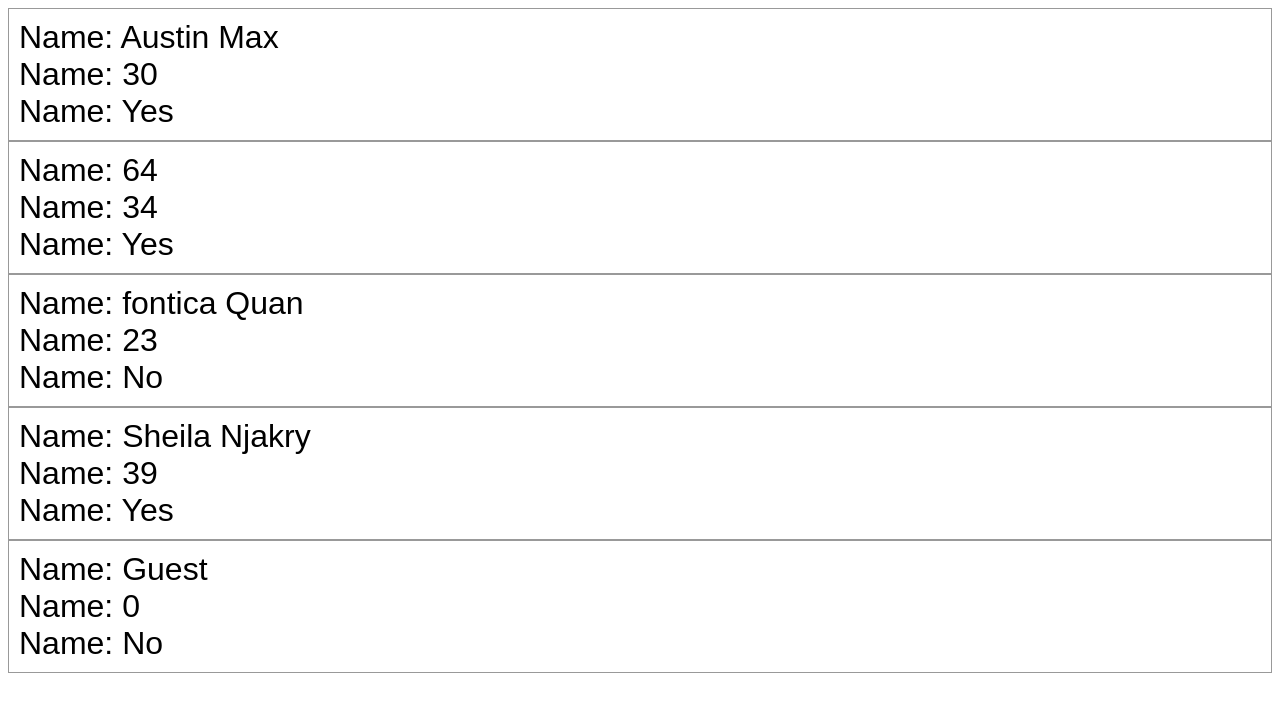
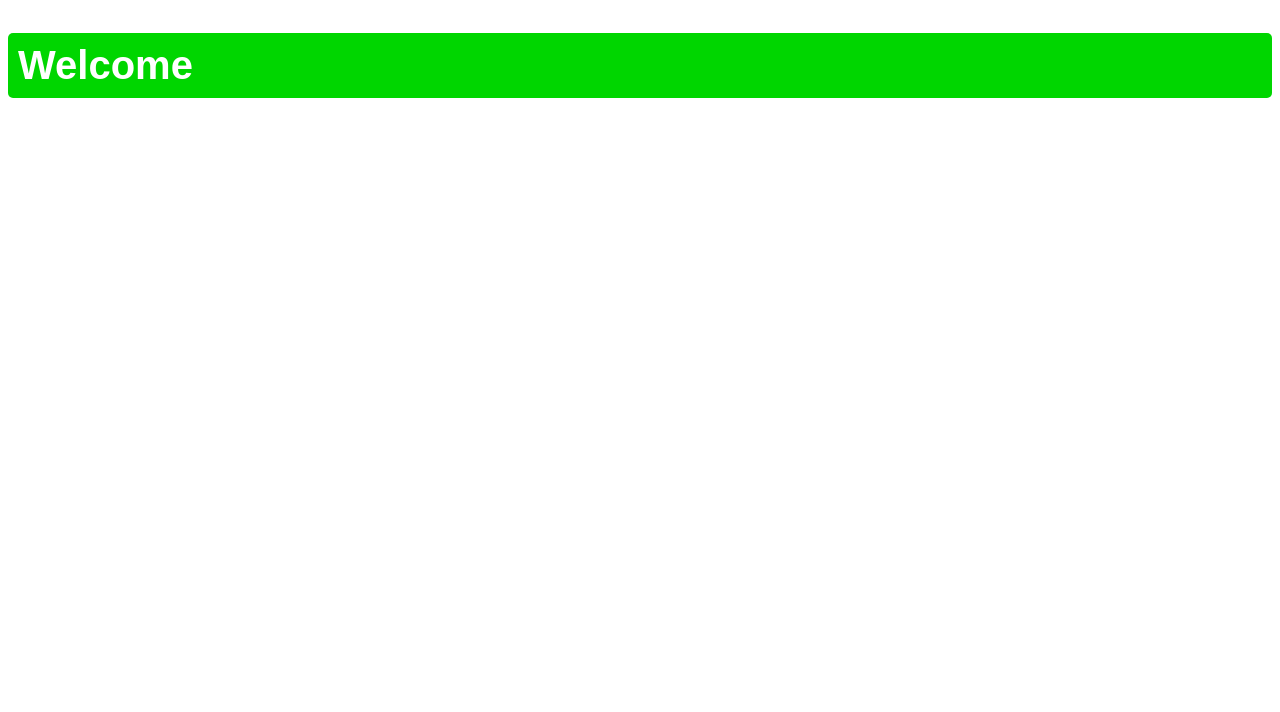
Before and after one commit to austin0x1A4/reactApp, a React (Vite) app in the folder frontend/: page / in a window 1280 px wide. Shown: the top 712 px of the page. Built offline with nearby package versions, Linux system fonts and the light colour scheme.

Commit message:
Conditional rendering

```diff
--- a/frontend/src/App.jsx
+++ b/frontend/src/App.jsx
@@ -1,14 +1,11 @@
-import Student from './Student.jsx'
+import UserGreeting from './UserGreeting.jsx'
 
 
 function App() {
   return(
     <>
-    <Student name='Austin Max' age="30" isStudent={true} />
-    <Student name='64' age="34" isStudent={true} />
-    <Student name='fontica Quan' age="23" isStudent={false} />
-    <Student name='Sheila Njakry' age="39" isStudent={true} />
-    <Student />
+    <UserGreeting isLoggedIn={true} username="" />
+
 
     </>
 
--- /dev/null
+++ b/frontend/src/UserGreeting.jsx
@@ -0,0 +1,19 @@
+import PropTypes from 'prop-types';
+function UserGreeting(props){
+    const welcomeMessage = <h2 className="welcome-message">Welcome {props.username}</h2>
+    const loginPrompt = <h2 className="login-prompt">Please login to continue</h2>
+    return(props.isLoggedIn ? welcomeMessage : loginPrompt
+
+);
+
+}
+UserGreeting.proptypes = {
+    isLoggedIn: PropTypes.string,
+    username: PropTypes.string,
+}
+UserGreeting.defaultProps = {
+    isLoggedIn: true,
+    username: "Guest",
+
+}
+export default UserGreeting
--- a/frontend/src/index.css
+++ b/frontend/src/index.css
@@ -1,9 +1,16 @@
-.student{
+.welcome-message{
   font-family: Arial, sans-serif;
-  font-size: 2em;
+  font-size: 2.5em;
+  color: white;
   padding: 10px;
-  border: 1px solid hsl(0, 0%, 50%, 0.8);
+  border-radius: 5px;
+  background-color: hsl(120, 100%, 42%);
 }
-.student p{
-  margin: 0;
+.login-prompt {
+  font-family: Arial, sans-serif;
+  font-size: 2.5em;
+  color: white;
+  padding: 10px;
+  border-radius: 5px;
+  background-color: hsl(0, 100%, 42%);
 }
```
